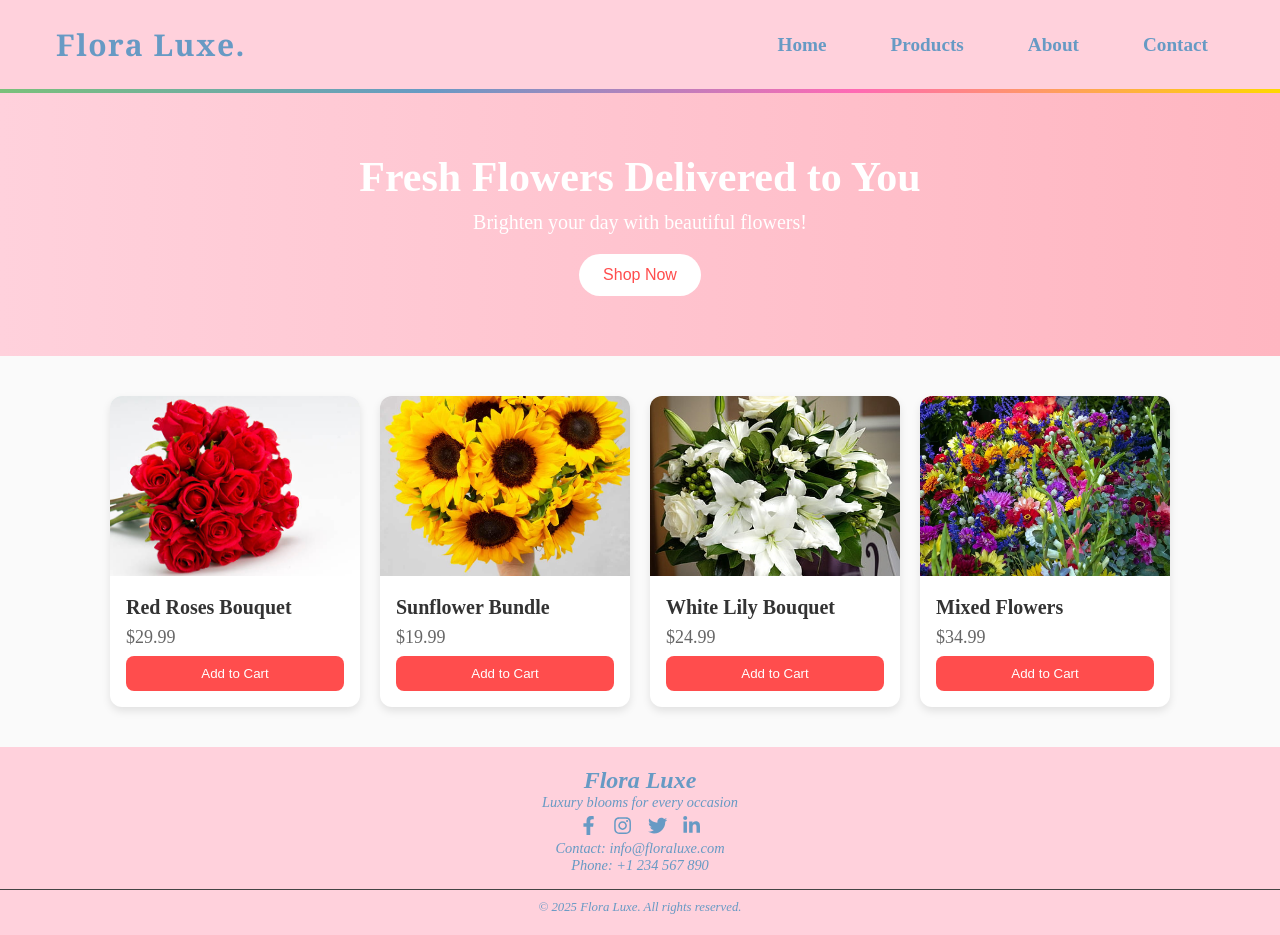
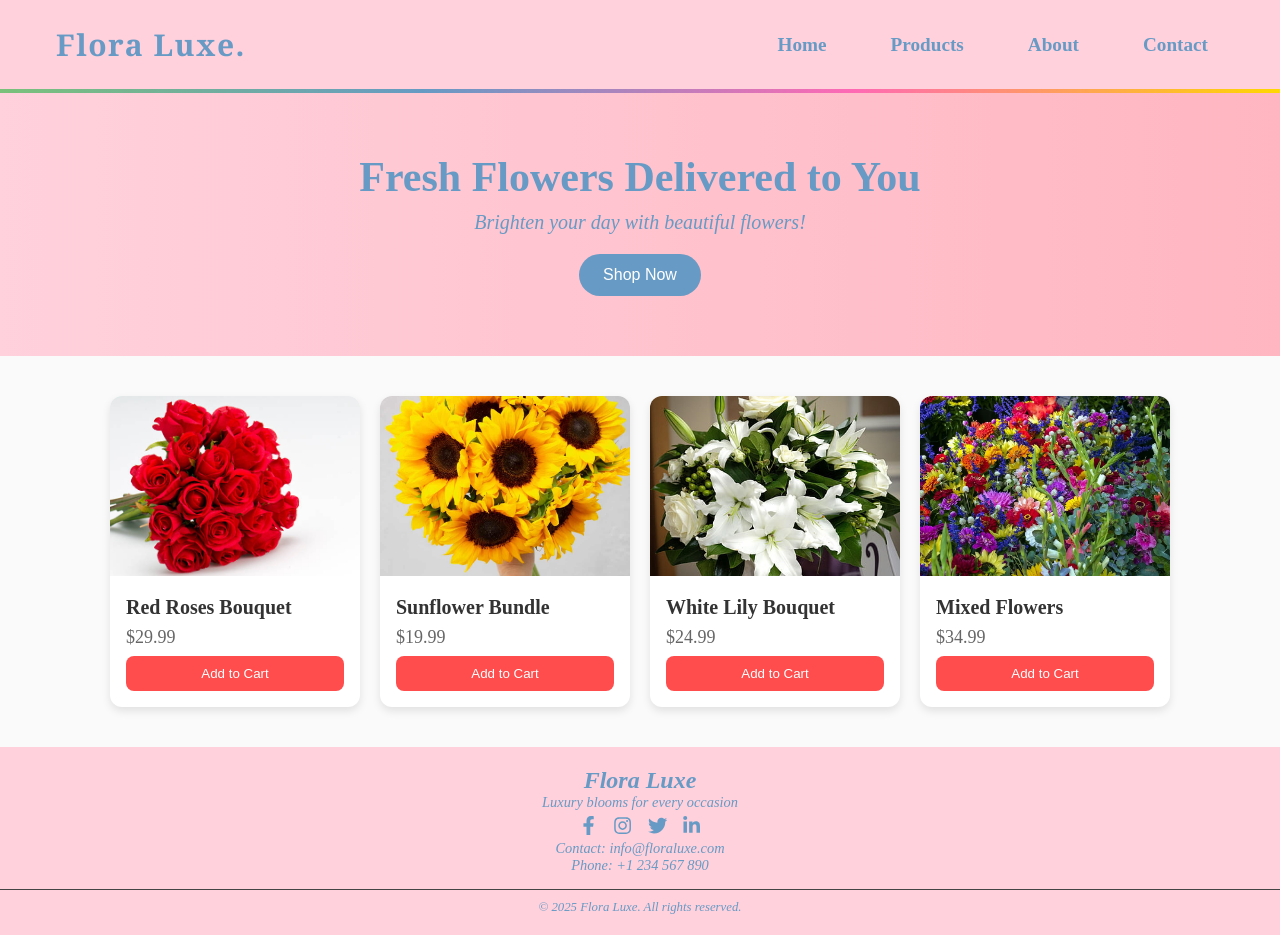
Before and after one commit to yasasdev/Blockchain-Integrated-Floral-Store, a React (Vite) app in the folder src/flowersales_final_frontend/: page / in a window 1280 px wide. Built offline with nearby package versions, Linux system fonts and the light colour scheme.

Commit message:
Project Update.

```diff
--- a/src/flowersales_final_frontend/src/index.scss
+++ b/src/flowersales_final_frontend/src/index.scss
@@ -251,7 +251,7 @@
     text-align: center;
     padding: 60px 20px;
     background: linear-gradient(90deg, #FFD1DC, #FFB6C1); /* Soft pink shades */
-    color: white;
+    color: #679ac4;
 }
 
 .hero-section h1 {
@@ -264,20 +264,26 @@
     margin-bottom: 20px;
 }
 
+.para {
+    font-style: italic;
+}
+
 .shop-now-btn {
-    background-color: white;
-    color: #ff4d4d;
+    background-color: #679ac4;
+    color: #fff;
     padding: 12px 24px;
     border: none;
     border-radius: 24px;
     font-size: 16px;
     cursor: pointer;
-    transition: background 0.3s ease;
+    transition: background 0.3s ease, box-shadow 0.3s ease;
 }
 
 .shop-now-btn:hover {
-    background-color: #ffe6e6;
+    background-color: #336894;
+    box-shadow: 0 0 15px rgba(66, 91, 110, 0.7); /* Glowing effect */
 }
+
 
 .products-section {
     display: flex;
--- a/src/flowersales_final_frontend/src/pages/HomePage.jsx
+++ b/src/flowersales_final_frontend/src/pages/HomePage.jsx
@@ -38,7 +38,7 @@ const HomePage = () => {
         {/* Hero Section */}
         <div className="hero-section">
           <h1>Fresh Flowers Delivered to You</h1>
-          <p>Brighten your day with beautiful flowers!</p>
+          <p className="para">Brighten your day with beautiful flowers!</p>
           <button className="shop-now-btn">Shop Now</button>
         </div>
 
```
